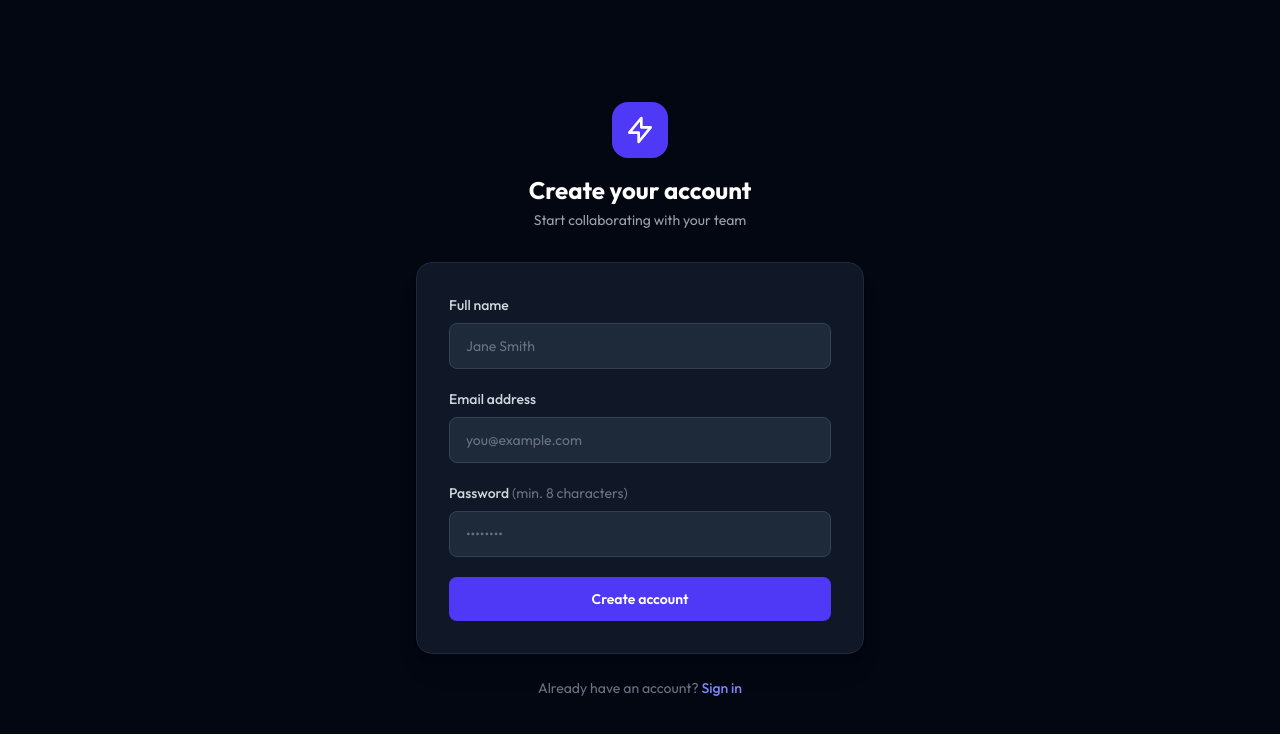
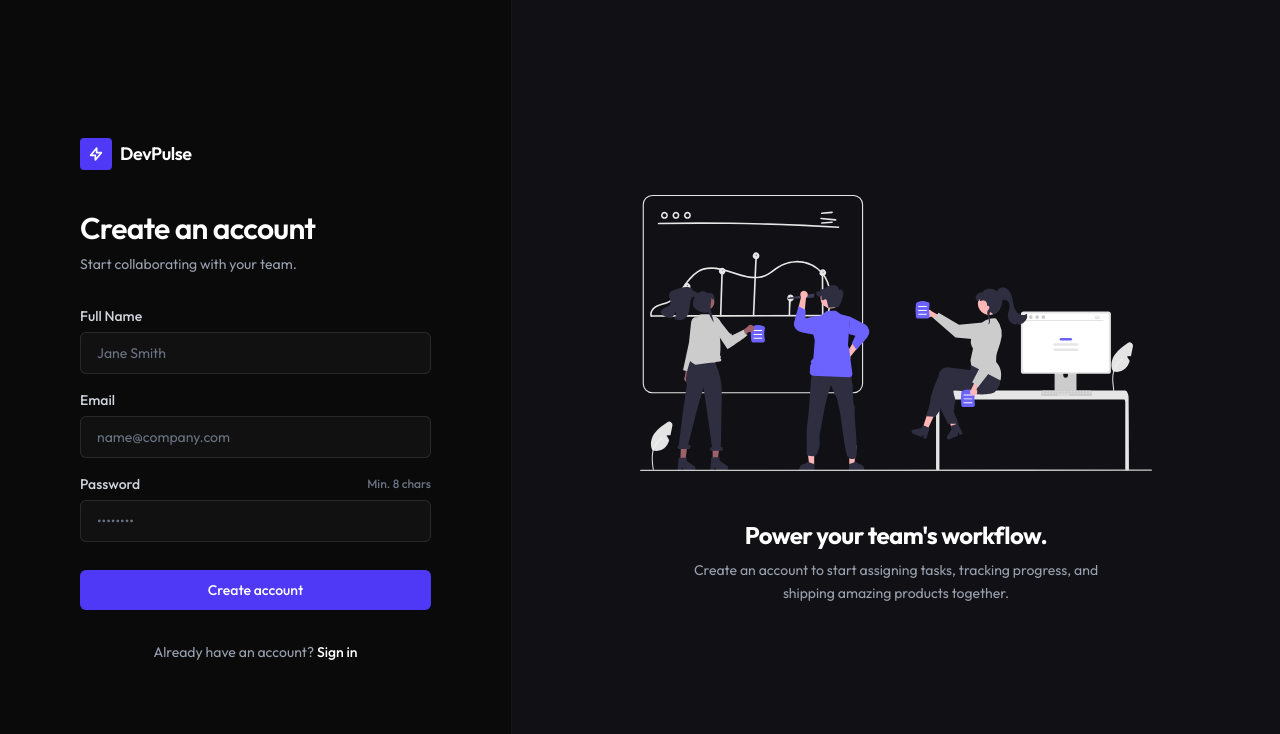
Before and after one commit to vinayvyas05/Project-Connect, a React (Vite) app in the folder frontend/: page /register in a window 1280 px wide. Shown: the top 734 px of the page. Built offline with nearby package versions, Linux system fonts and the light colour scheme; no server answers.

Commit message:
improve auth ui

```diff
--- a/frontend/src/pages/LoginPage.jsx
+++ b/frontend/src/pages/LoginPage.jsx
@@ -32,57 +32,75 @@ export default function LoginPage() {
   };
 
   return (
-    <div className="min-h-screen bg-gray-950 flex items-center justify-center px-4">
-      <div className="w-full max-w-md">
-        {/* Logo / Brand */}
-        <div className="text-center mb-8">
-          <div className="inline-flex items-center justify-center w-14 h-14 rounded-2xl bg-indigo-600 mb-4">
-            <svg
-              className="w-8 h-8 text-white"
-              fill="none"
-              viewBox="0 0 24 24"
-              stroke="currentColor"
-            >
-              <path
-                strokeLinecap="round"
-                strokeLinejoin="round"
-                strokeWidth={2}
-                d="M13 10V3L4 14h7v7l9-11h-7z"
-              />
+    <div className="flex h-screen w-full bg-[#0A0A0B] text-white overflow-hidden">
+      {/* Left Side: 60% (Illustration) */}
+      <div className="hidden lg:flex flex-col w-[60%] bg-[#111115] border-r border-white/5 relative">
+        <div className="p-8 absolute top-0 left-0 w-full">
+          <div className="flex items-center gap-2">
+            <div className="w-8 h-8 bg-indigo-600 rounded flex items-center justify-center">
+              <svg className="w-4 h-4 text-white" fill="none" viewBox="0 0 24 24" stroke="currentColor">
+                <path strokeLinecap="round" strokeLinejoin="round" strokeWidth={2.5} d="M13 10V3L4 14h7v7l9-11h-7z" />
               </svg>
             </div>
-          <h1 className="text-2xl font-bold text-white">Welcome back</h1>
-          <p className="text-gray-400 mt-1 text-sm">
-            Sign in to Project Connect
+            <span className="font-semibold tracking-tight text-lg">DevPulse</span>
+          </div>
+        </div>
+
+        <div className="flex-1 flex flex-col items-center justify-center p-12 mt-12">
+          <img
+            src="/undraw_dev-productivity_5wps.svg"
+            alt="Productivity"
+            className="w-full max-w-md mb-10"
+          />
+          <h2 className="text-2xl font-bold tracking-tight mb-2">Build faster, together.</h2>
+          <p className="text-gray-400 text-center max-w-sm text-sm leading-relaxed">
+            Join your team to manage projects, tasks, and communication all in one centralized platform.
           </p>
         </div>
+      </div>
 
-        {/* Card */}
-        <div className="bg-gray-900 border border-gray-800 rounded-2xl p-8 shadow-xl">
+      {/* Right Side: 40% (Form) */}
+      <div className="w-full lg:w-[40%] flex flex-col justify-center px-8 sm:px-16 lg:px-20 relative">
+        <div className="w-full max-w-sm mx-auto">
+          {/* Mobile Logo */}
+          <div className="flex lg:hidden items-center gap-2 mb-10">
+            <div className="w-8 h-8 bg-indigo-600 rounded flex items-center justify-center">
+              <svg className="w-4 h-4 text-white" fill="none" viewBox="0 0 24 24" stroke="currentColor">
+                <path strokeLinecap="round" strokeLinejoin="round" strokeWidth={2.5} d="M13 10V3L4 14h7v7l9-11h-7z" />
+              </svg>
+            </div>
+            <span className="font-semibold tracking-tight text-lg">Project Connect</span>
+          </div>
+
+          <h1 className="text-3xl font-semibold tracking-tight mb-2">Welcome back</h1>
+          <p className="text-gray-400 mb-8 text-sm">Please enter your details to sign in.</p>
+
           <form onSubmit={handleSubmit} className="space-y-5">
             {error && (
-              <div className="bg-red-500/10 border border-red-500/30 text-red-400 text-sm rounded-lg px-4 py-3">
+              <div className="p-3 text-sm text-red-400 bg-red-500/10 border border-red-500/20 rounded-md">
                 {error}
               </div>
             )}
+
+            <div className="space-y-4">
               <div>
-              <label className="block text-sm font-medium text-gray-300 mb-2">
-                Email address
-              </label>
+                <label className="block text-sm font-medium text-gray-300 mb-1.5">Email</label>
                 <input
                   type="email"
                   name="email"
                   value={form.email}
                   onChange={handleChange}
                   required
-                placeholder="you@example.com"
-                className="w-full bg-gray-800 border border-gray-700 text-white placeholder-gray-500 rounded-lg px-4 py-3 text-sm focus:outline-none focus:ring-2 focus:ring-indigo-500 focus:border-transparent transition"
+                  placeholder="name@company.com"
+                  className="w-full bg-white/[0.03] border border-white/10 text-white placeholder-gray-500 rounded-md px-4 py-2.5 text-sm focus:outline-none focus:border-indigo-500 transition-colors"
                 />
               </div>
+
               <div>
-              <label className="block text-sm font-medium text-gray-300 mb-2">
-                Password
-              </label>
+                <div className="flex items-center justify-between mb-1.5">
+                  <label className="block text-sm font-medium text-gray-300">Password</label>
+                  <a href="#" className="text-xs font-medium text-indigo-400 hover:text-indigo-300 transition-colors">Forgot password?</a>
+                </div>
                 <input
                   type="password"
                   name="password"
@@ -90,32 +108,33 @@ export default function LoginPage() {
                   onChange={handleChange}
                   required
                   placeholder="••••••••"
-                className="w-full bg-gray-800 border border-gray-700 text-white placeholder-gray-500 rounded-lg px-4 py-3 text-sm focus:outline-none focus:ring-2 focus:ring-indigo-500 focus:border-transparent transition"
+                  className="w-full bg-white/[0.03] border border-white/10 text-white placeholder-gray-500 rounded-md px-4 py-2.5 text-sm focus:outline-none focus:border-indigo-500 transition-colors"
                 />
               </div>
+            </div>
+
+            <div className="pt-2">
               <button
                 type="submit"
                 disabled={isLoading}
-              className="w-full bg-indigo-600 hover:bg-indigo-500 disabled:opacity-60 disabled:cursor-not-allowed text-white font-semibold rounded-lg py-3 text-sm transition-colors duration-200 flex items-center justify-center gap-2"
+                className="w-full bg-indigo-600 hover:bg-indigo-500 text-white font-medium rounded-md py-2.5 text-sm transition-colors flex items-center justify-center gap-2 disabled:opacity-50"
               >
                 {isLoading && (
-                <span className="w-4 h-4 border-2 border-white border-t-transparent rounded-full animate-spin" />
+                  <span className="w-4 h-4 border-2 border-white/30 border-t-white rounded-full animate-spin" />
                 )}
-              {isLoading ? "Signing in…" : "Sign in"}
+                {isLoading ? "Signing in..." : "Sign in"}
               </button>
+            </div>
           </form>
-        </div>
 
-        <p className="text-center text-gray-500 text-sm mt-6">
+          <p className="text-center text-gray-400 text-sm mt-8">
             Don&apos;t have an account?{" "}
-          <Link
-            to="/register"
-            className="text-indigo-400 hover:text-indigo-300 font-medium transition-colors"
-          >
-            Create one
+            <Link to="/register" className="text-white hover:text-indigo-400 font-medium transition-colors">
+              Sign up
             </Link>
           </p>
         </div>
       </div>
+    </div>
   );
 }
--- a/frontend/src/pages/RegisterPage.jsx
+++ b/frontend/src/pages/RegisterPage.jsx
@@ -37,41 +37,33 @@ export default function RegisterPage() {
   };
 
   return (
-    <div className="min-h-screen bg-gray-950 flex items-center justify-center px-4">
-      <div className="w-full max-w-md">
-        <div className="text-center mb-8">
-          <div className="inline-flex items-center justify-center w-14 h-14 rounded-2xl bg-indigo-600 mb-4">
-            <svg
-              className="w-8 h-8 text-white"
-              fill="none"
-              viewBox="0 0 24 24"
-              stroke="currentColor"
-            >
-              <path
-                strokeLinecap="round"
-                strokeLinejoin="round"
-                strokeWidth={2}
-                d="M13 10V3L4 14h7v7l9-11h-7z"
-              />
+    <div className="flex h-screen w-full bg-[#0A0A0B] text-white overflow-hidden">
+      {/* Left Side: 40% (Form) */}
+      <div className="w-full lg:w-[40%] flex flex-col justify-center px-8 sm:px-16 lg:px-20 relative bg-[#0A0A0B] z-10 lg:border-r border-white/5">
+        <div className="w-full max-w-sm mx-auto">
+          {/* Logo */}
+          <div className="flex items-center gap-2 mb-10">
+            <div className="w-8 h-8 bg-indigo-600 rounded flex items-center justify-center">
+              <svg className="w-4 h-4 text-white" fill="none" viewBox="0 0 24 24" stroke="currentColor">
+                <path strokeLinecap="round" strokeLinejoin="round" strokeWidth={2.5} d="M13 10V3L4 14h7v7l9-11h-7z" />
               </svg>
             </div>
-          <h1 className="text-2xl font-bold text-white">Create your account</h1>
-          <p className="text-gray-400 mt-1 text-sm">
-            Start collaborating with your team
-          </p>
+            <span className="font-semibold tracking-tight text-lg">DevPulse</span>
           </div>
 
-        <div className="bg-gray-900 border border-gray-800 rounded-2xl p-8 shadow-xl">
+          <h1 className="text-3xl font-semibold tracking-tight mb-2">Create an account</h1>
+          <p className="text-gray-400 mb-8 text-sm">Start collaborating with your team.</p>
+
           <form onSubmit={handleSubmit} className="space-y-5">
             {error && (
-              <div className="bg-red-500/10 border border-red-500/30 text-red-400 text-sm rounded-lg px-4 py-3">
+              <div className="p-3 text-sm text-red-400 bg-red-500/10 border border-red-500/20 rounded-md">
                 {error}
               </div>
             )}
+
+            <div className="space-y-4">
               <div>
-              <label className="block text-sm font-medium text-gray-300 mb-2">
-                Full name
-              </label>
+                <label className="block text-sm font-medium text-gray-300 mb-1.5">Full Name</label>
                 <input
                   type="text"
                   name="name"
@@ -79,30 +71,28 @@ export default function RegisterPage() {
                   onChange={handleChange}
                   required
                   placeholder="Jane Smith"
-                className="w-full bg-gray-800 border border-gray-700 text-white placeholder-gray-500 rounded-lg px-4 py-3 text-sm focus:outline-none focus:ring-2 focus:ring-indigo-500 focus:border-transparent transition"
+                  className="w-full bg-white/[0.03] border border-white/10 text-white placeholder-gray-500 rounded-md px-4 py-2.5 text-sm focus:outline-none focus:border-indigo-500 transition-colors"
                 />
               </div>
+
               <div>
-              <label className="block text-sm font-medium text-gray-300 mb-2">
-                Email address
-              </label>
+                <label className="block text-sm font-medium text-gray-300 mb-1.5">Email</label>
                 <input
                   type="email"
                   name="email"
                   value={form.email}
                   onChange={handleChange}
                   required
-                placeholder="you@example.com"
-                className="w-full bg-gray-800 border border-gray-700 text-white placeholder-gray-500 rounded-lg px-4 py-3 text-sm focus:outline-none focus:ring-2 focus:ring-indigo-500 focus:border-transparent transition"
+                  placeholder="name@company.com"
+                  className="w-full bg-white/[0.03] border border-white/10 text-white placeholder-gray-500 rounded-md px-4 py-2.5 text-sm focus:outline-none focus:border-indigo-500 transition-colors"
                 />
               </div>
+
               <div>
-              <label className="block text-sm font-medium text-gray-300 mb-2">
-                Password{" "}
-                <span className="text-gray-500 font-normal">
-                  (min. 8 characters)
-                </span>
-              </label>
+                <div className="flex items-center justify-between mb-1.5">
+                  <label className="block text-sm font-medium text-gray-300">Password</label>
+                  <span className="text-xs text-gray-500 font-medium">Min. 8 chars</span>
+                </div>
                 <input
                   type="password"
                   name="password"
@@ -110,32 +100,48 @@ export default function RegisterPage() {
                   onChange={handleChange}
                   required
                   placeholder="••••••••"
-                className="w-full bg-gray-800 border border-gray-700 text-white placeholder-gray-500 rounded-lg px-4 py-3 text-sm focus:outline-none focus:ring-2 focus:ring-indigo-500 focus:border-transparent transition"
+                  className="w-full bg-white/[0.03] border border-white/10 text-white placeholder-gray-500 rounded-md px-4 py-2.5 text-sm focus:outline-none focus:border-indigo-500 transition-colors"
                 />
               </div>
+            </div>
+
+            <div className="pt-2">
               <button
                 type="submit"
                 disabled={isLoading}
-              className="w-full bg-indigo-600 hover:bg-indigo-500 disabled:opacity-60 disabled:cursor-not-allowed text-white font-semibold rounded-lg py-3 text-sm transition-colors duration-200 flex items-center justify-center gap-2"
+                className="w-full bg-indigo-600 hover:bg-indigo-500 text-white font-medium rounded-md py-2.5 text-sm transition-colors flex items-center justify-center gap-2 disabled:opacity-50"
               >
                 {isLoading && (
-                <span className="w-4 h-4 border-2 border-white border-t-transparent rounded-full animate-spin" />
+                  <span className="w-4 h-4 border-2 border-white/30 border-t-white rounded-full animate-spin" />
                 )}
-              {isLoading ? "Creating account…" : "Create account"}
+                {isLoading ? "Creating account..." : "Create account"}
               </button>
+            </div>
           </form>
-        </div>
 
-        <p className="text-center text-gray-500 text-sm mt-6">
+          <p className="text-center text-gray-400 text-sm mt-8">
             Already have an account?{" "}
-          <Link
-            to="/login"
-            className="text-indigo-400 hover:text-indigo-300 font-medium transition-colors"
-          >
+            <Link to="/login" className="text-white hover:text-indigo-400 font-medium transition-colors">
               Sign in
             </Link>
           </p>
         </div>
       </div>
+
+      {/* Right Side: 60% (Illustration) */}
+      <div className="hidden lg:flex flex-col w-[60%] bg-[#111115] relative">
+        <div className="flex-1 flex flex-col items-center justify-center p-12">
+          <img
+            src="/undraw_team-collaboration_phnf.svg"
+            alt="Collaboration"
+            className="w-full max-w-lg mb-12"
+          />
+          <h2 className="text-2xl font-bold tracking-tight mb-2">Power your team's workflow.</h2>
+          <p className="text-gray-400 text-center max-w-md text-sm leading-relaxed">
+            Create an account to start assigning tasks, tracking progress, and shipping amazing products together.
+          </p>
+        </div>
+      </div>
+    </div>
   );
 }
```
Also changed, not shown: frontend/public/undraw_dev-productivity_5wps.svg (added), frontend/public/undraw_team-collaboration_phnf.svg (added). Lines whose indentation alone changed are shown as unchanged.
